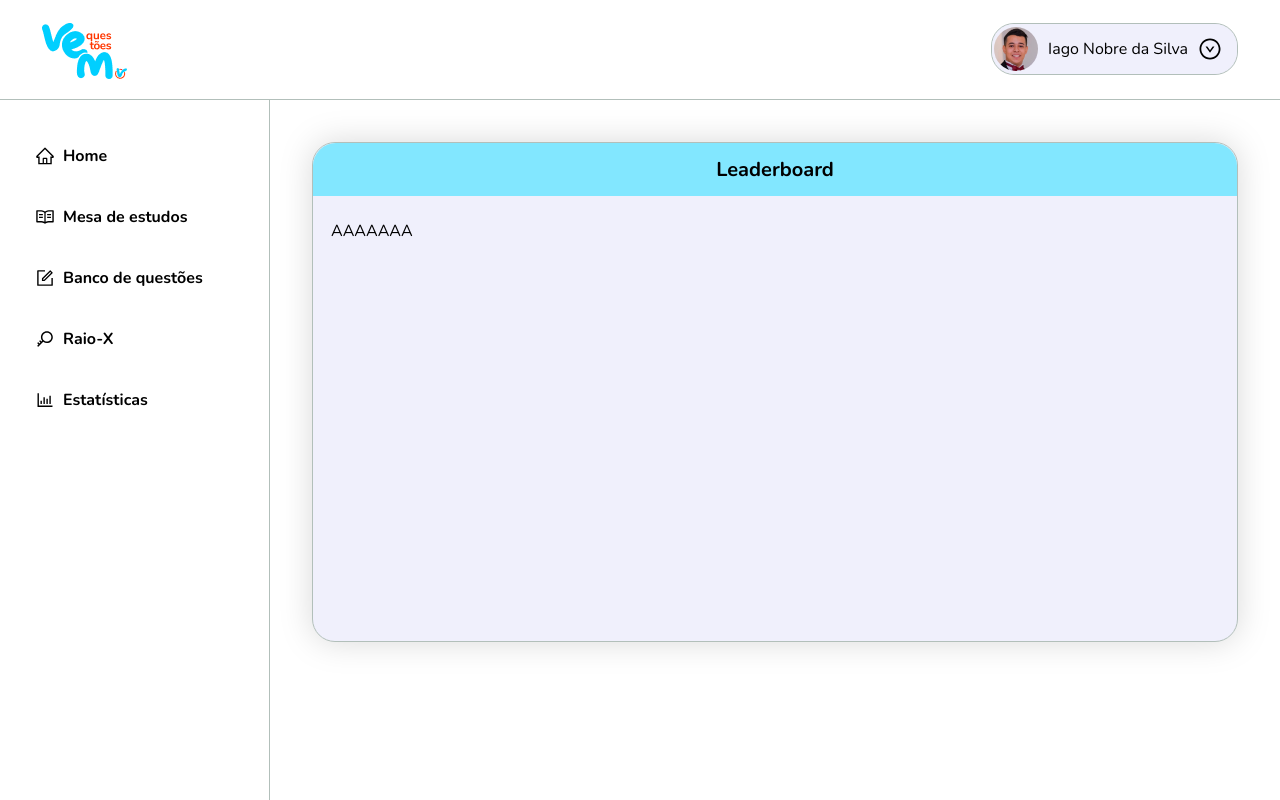
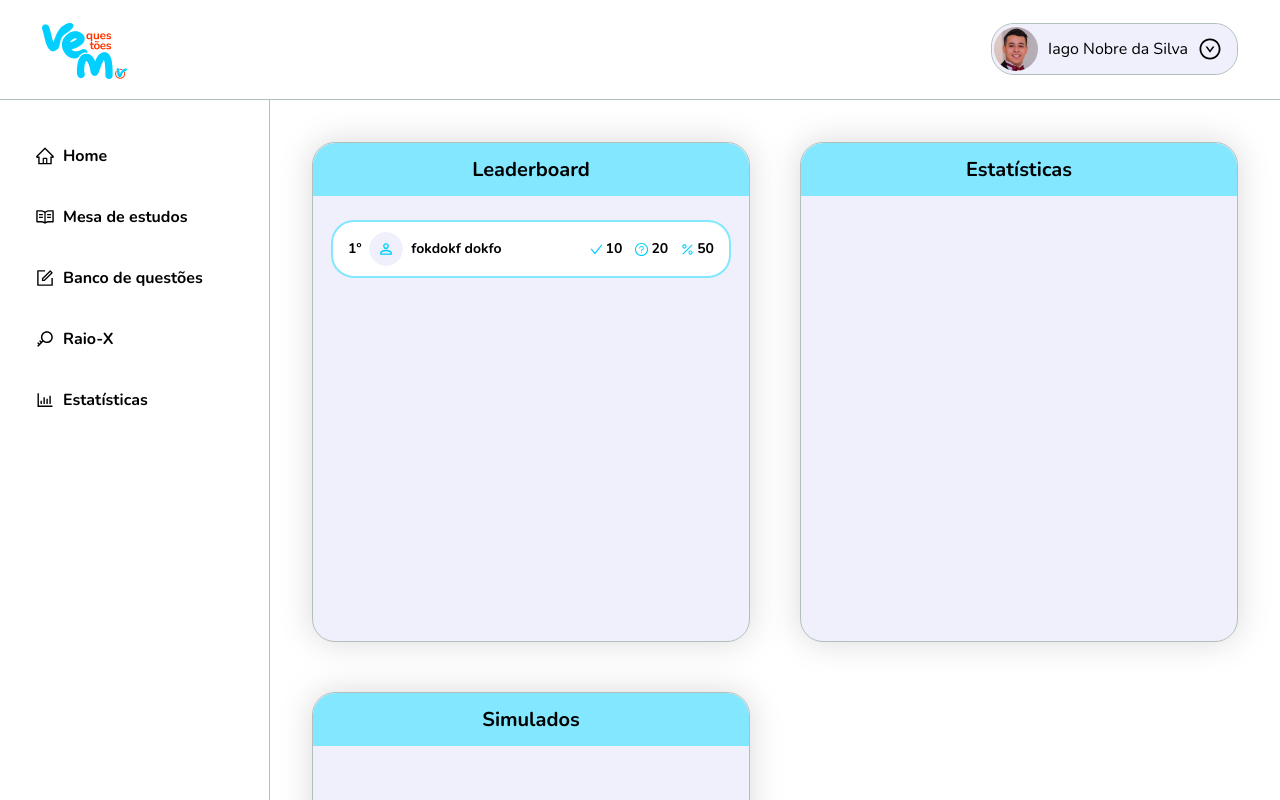
Before and after one commit to vadolasi/vem-questoes, a Next.js app: page /Home in a window 1280 px wide. Shown: the top 800 px of the page. Built offline with nearby package versions, Linux system fonts and the light colour scheme.

Commit message:
add usercard and content card component

```diff
--- a/src/pages/Home/index.tsx
+++ b/src/pages/Home/index.tsx
@@ -3,6 +3,7 @@ import { Container, Content } from './styles';
 import { Menu } from "@/components/Menu";
 import { Header } from "@/components/Header";
 import { ContentCard } from '@/components/ContentCard';
+import { UserCard } from '@/components/UserCard';
 
 export default function Home() {
   return (
@@ -12,7 +13,11 @@ export default function Home() {
 
      <Content>
           <ContentCard title='Leaderboard'>
-            AAAAAAA
+            <UserCard position={1} name='fokdokf dokfo' goals={10} questions={20}/>
+          </ContentCard>
+          <ContentCard title='Estatísticas'>
+          </ContentCard>
+          <ContentCard title='Simulados'>
           </ContentCard>
      </Content>
     </Container>
--- a/src/pages/Home/styles.ts
+++ b/src/pages/Home/styles.ts
@@ -20,5 +20,15 @@ export const Content = styled('main', {
 
         padding: '42px',
 
+        display: 'grid',
+        gridTemplateColumns: "1fr 1fr",
+        gridTemplateRows: "1fr 1fr",
+        gap: "50px",
 
+
+        '@media (max-width: 1050px)':{
+                gridTemplateColumns: "auto",
+                gridTemplateRows: "auto auto auto auto",
+                gap: "15px",
+        },
 })
```
